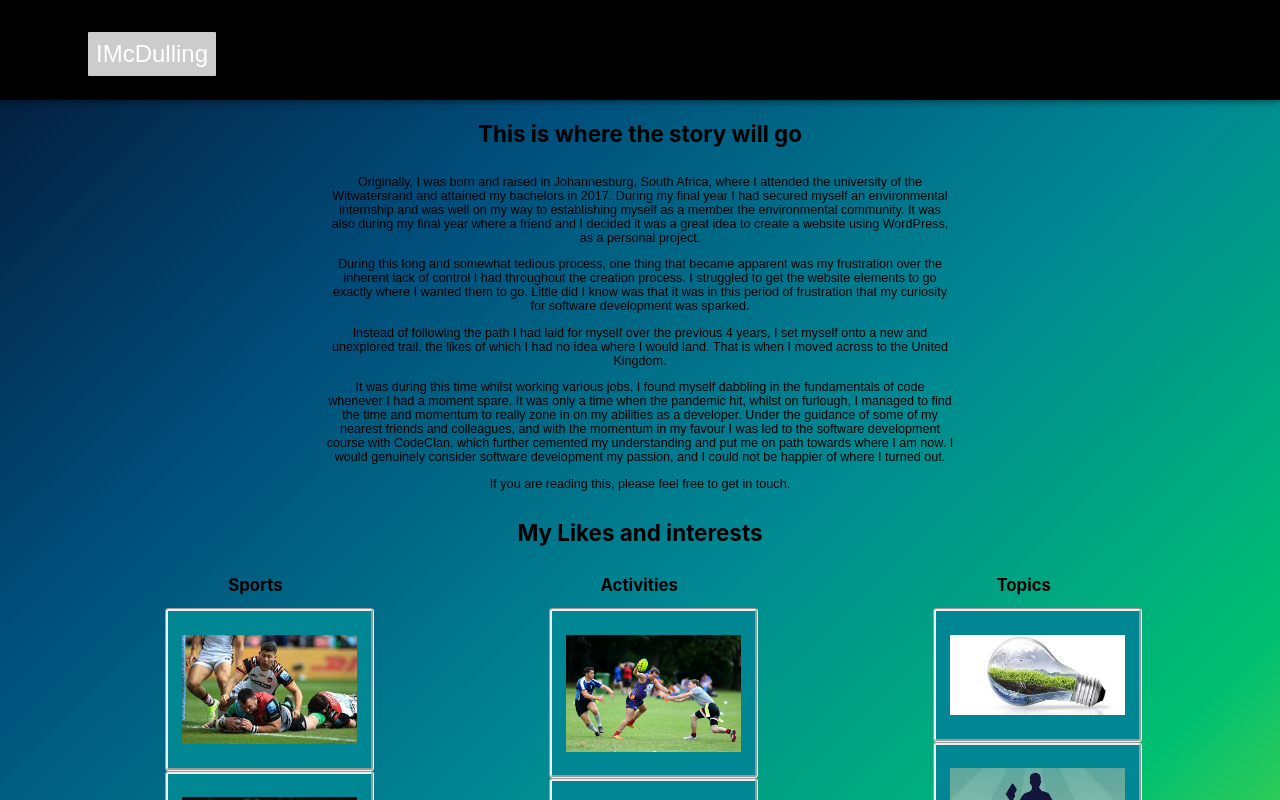
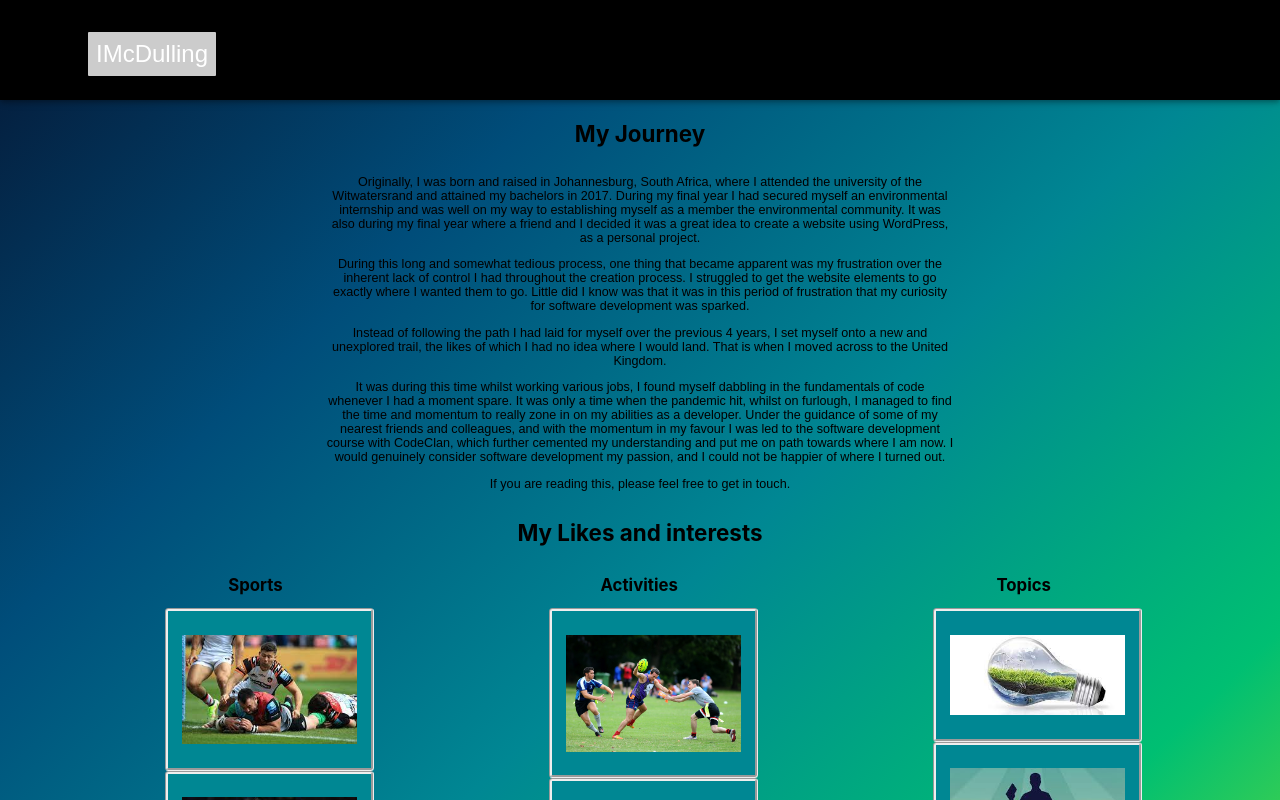
Before and after one commit to EenMac/Personal-portfolio.io, a React (Create React App) app: page /about in a window 1280 px wide. Shown: the top 800 px of the page. Built offline with nearby package versions, Linux system fonts and the light colour scheme.

Commit message:
story heading updated

```diff
--- a/src/components/About.js
+++ b/src/components/About.js
@@ -18,7 +18,7 @@ function About() {
   return (
     <div id="about-container">
         <div id="story-section">
-          <h1>This is where the story will go</h1>
+          <h1>My Journey</h1>
           <div id="text-container">
             <p>
             Originally, I was born and raised in Johannesburg, South Africa, where I attended the university of the Witwatersrand and attained my bachelors in 2017. During my final year I had secured myself an environmental internship and was well on my way to establishing myself as a member the environmental community. It was also during my final year where a friend and I decided it was a great idea to create a website using WordPress, as a personal project.
```
